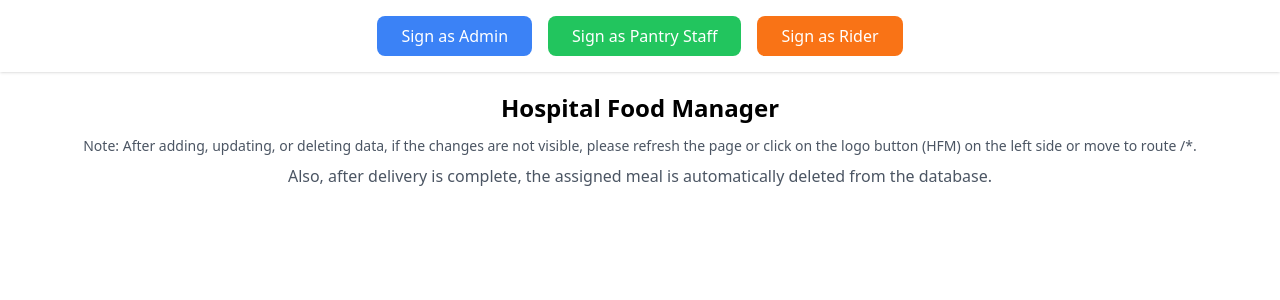
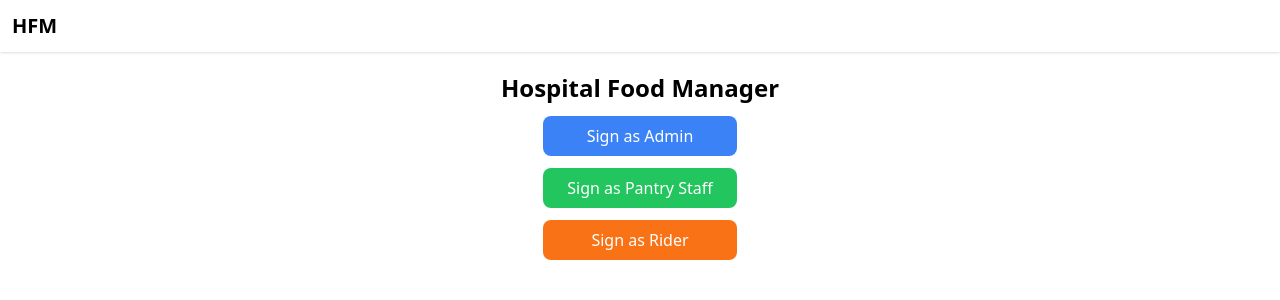
Before and after one commit to JatinDhamija816/hospital-food-management, a React (Vite) app in the folder client/: page / in a window 1280 px wide. Shown: the top 300 px of the page. Built offline with nearby package versions, Linux system fonts and the light colour scheme; no server answers.

Commit message:
landing page UI bug fix

```diff
--- a/client/src/App.jsx
+++ b/client/src/App.jsx
@@ -21,7 +21,6 @@ import EditRider from "./components/rider/EditRider";
 import PantryStaffLogin from "./components/pantry/PantryStaffLogin";
 import PantryStaffDashboard from "./components/pantry/PantryStaffDashboard";
 import PantryNavbar from "./components/pantry/PantryNavbar";
-import Navbar from "./components/Navbar";
 import RiderNavbar from "./components/rider/RiderNavbar";
 import RiderDashboard from "./components/rider/RiderDashboard";
 import RiderLogin from "./components/rider/RiderLogin";
@@ -33,9 +32,6 @@ const App = () => {
 
   return (
     <div className="bg-white text-black">
-      {!isAdminLoggedIn && !isPantryStaffLoggedIn && !isRiderLoggedIn ? (
-        <Navbar />
-      ) : null}
       {isAdminLoggedIn && !isPantryStaffLoggedIn && !isRiderLoggedIn ? (
         <AdminNavbar />
       ) : null}
@@ -76,7 +72,7 @@ const App = () => {
           </>
         ) : null}
 
-        {!isAdminLoggedIn && !isPantryStaffLoggedIn ? (
+        {!isAdminLoggedIn && !isPantryStaffLoggedIn && !isRiderLoggedIn ? (
           <>
             <Route path="/" element={<LandingPage />} />
             <Route path="/admin-login" element={<AdminLogin />} />
--- a/client/src/components/LandingPage.jsx
+++ b/client/src/components/LandingPage.jsx
@@ -1,16 +1,34 @@
+import { Link } from "react-router-dom";
+
 const LandingPage = () => {
   return (
-    <div className="flex flex-col items-center py-5">
-      <h1 className="text-2xl font-bold mb-3">Hospital Food Manager</h1>
-      <p className="text-sm text-gray-600 text-center">
-        Note: After adding, updating, or deleting data, if the changes are not
-        visible, please refresh the page or click on the logo button (HFM) on
-        the left side or move to route /*.
-      </p>
-      <p className="mt-2 text-gray-600">
-        Also, after delivery is complete, the assigned meal is automatically
-        deleted from the database.
-      </p>
+    <div>
+      <nav className="w-full z-50 shadow">
+        <p className="text-xl font-bold text-black p-3">HFM</p>
+      </nav>
+      <div className="flex flex-col items-center">
+        <h1 className="text-center text-2xl font-bold mt-5">
+          Hospital Food Manager
+        </h1>
+
+        <div>
+          <div className="bg-blue-500 hover:bg-blue-700 text-white text-center px-6 py-2 my-3 w-full rounded-lg">
+            <Link to={"/admin-login"}>
+              <button>Sign as Admin</button>
+            </Link>
+          </div>
+          <div className="bg-green-500 hover:bg-green-700 text-white text-center px-6 py-2 my-3 w-full rounded-lg">
+            <Link to={"/pantry-staff-login"}>
+              <button>Sign as Pantry Staff</button>
+            </Link>
+          </div>
+          <div className="bg-orange-500 hover:bg-orange-700 text-white text-center px-6 py-2 my-3 w-full rounded-lg">
+            <Link to={"/rider-login"}>
+              <button>Sign as Rider</button>
+            </Link>
+          </div>
+        </div>
+      </div>
     </div>
   );
 };
--- a/client/src/components/Navbar.jsx
+++ /dev/null
@@ -1,27 +0,0 @@
-import { Link } from "react-router-dom";
-
-const Navbar = () => {
-  return (
-    <nav className="w-full z-50 shadow">
-      <div className="px-6 py-4 flex items-center justify-center space-x-4">
-        <Link to={"/admin-login"}>
-          <button className="bg-blue-500 hover:bg-blue-700 text-white px-6 py-2 rounded-lg">
-            Sign as Admin
-          </button>
-        </Link>
-        <Link to={"/pantry-staff-login"}>
-          <button className="bg-green-500 hover:bg-green-700 text-white px-6 py-2 rounded-lg">
-            Sign as Pantry Staff
-          </button>
-        </Link>
-        <Link to={"/rider-login"}>
-          <button className="bg-orange-500 hover:bg-orange-700 text-white px-6 py-2 rounded-lg">
-            Sign as Rider
-          </button>
-        </Link>
-      </div>
-    </nav>
-  );
-};
-
-export default Navbar;
--- a/client/src/components/admin/AdminLogin.jsx
+++ b/client/src/components/admin/AdminLogin.jsx
@@ -1,6 +1,6 @@
 import { useContext, useState } from "react";
 import { FaEye, FaRegEye } from "react-icons/fa";
-import { useNavigate } from "react-router-dom";
+import { Link, useNavigate } from "react-router-dom";
 import { AdminContext } from "../../contexts/AdminContext";
 import { adminLogin } from "../../utils/adminApi";
 
@@ -33,6 +33,25 @@ const AdminLogin = () => {
   };
 
   return (
+    <div>
+      <nav className="w-full z-50 shadow flex justify-between items-center">
+        <Link to={"/"}>
+          <p className="text-xl font-bold text-black p-3">HFM</p>
+        </Link>
+
+        <div className="flex justify-center items-center">
+          <div className="text-center rounded-lg p-2 mx-1 border">
+            <Link to={"/pantry-staff-login"}>
+              <button>Sign as Pantry Staff</button>
+            </Link>
+          </div>
+          <div className="text-center rounded-lg p-2 mx-1 border">
+            <Link to={"/rider-login"}>
+              <button>Sign as Rider</button>
+            </Link>
+          </div>
+        </div>
+      </nav>
       <div className="w-full flex items-center justify-center mt-5">
         <form
           onSubmit={handleSubmit}
@@ -83,6 +102,7 @@ const AdminLogin = () => {
           </button>
         </form>
       </div>
+    </div>
   );
 };
 
--- a/client/src/components/pantry/PantryStaffLogin.jsx
+++ b/client/src/components/pantry/PantryStaffLogin.jsx
@@ -1,6 +1,6 @@
 import { useContext, useState } from "react";
 import { FaEye, FaRegEye } from "react-icons/fa";
-import { useNavigate } from "react-router-dom";
+import { Link, useNavigate } from "react-router-dom";
 import { pantryStaffLogin } from "../../utils/pantryApi";
 import { PantryStaffContext } from "../../contexts/PantryStaffContext";
 
@@ -33,6 +33,25 @@ const PantryStaffLogin = () => {
   };
 
   return (
+    <div>
+      <nav className="w-full z-50 shadow flex justify-between items-center">
+        <Link to={"/"}>
+          <p className="text-xl font-bold text-black p-3">HFM</p>
+        </Link>
+
+        <div className="flex justify-center items-center">
+          <div className="text-center rounded-lg p-2 mx-1 border">
+            <Link to={"/admin-login"}>
+              <button>Sign as Admin</button>
+            </Link>
+          </div>
+          <div className="text-center rounded-lg p-2 mx-1 border">
+            <Link to={"/rider-login"}>
+              <button>Sign as Rider</button>
+            </Link>
+          </div>
+        </div>
+      </nav>
       <div className="w-full flex items-center justify-center mt-5">
         <form
           onSubmit={handleSubmit}
@@ -85,6 +104,7 @@ const PantryStaffLogin = () => {
           </button>
         </form>
       </div>
+    </div>
   );
 };
 
--- a/client/src/components/rider/RiderLogin.jsx
+++ b/client/src/components/rider/RiderLogin.jsx
@@ -1,6 +1,6 @@
 import { useContext, useState } from "react";
 import { FaEye, FaRegEye } from "react-icons/fa";
-import { useNavigate } from "react-router-dom";
+import { Link, useNavigate } from "react-router-dom";
 import { RidersContext } from "../../contexts/RidersContext";
 import { riderLogin } from "../../utils/riderApi";
 
@@ -33,6 +33,25 @@ const RiderLogin = () => {
   };
 
   return (
+    <div>
+      <nav className="w-full z-50 shadow flex justify-between items-center">
+        <Link to={"/"}>
+          <p className="text-xl font-bold text-black p-3">HFM</p>
+        </Link>
+
+        <div className="flex justify-center items-center">
+          <div className="text-center rounded-lg p-2 mx-1 border">
+            <Link to={"/admin-login"}>
+              <button>Sign as Admin</button>
+            </Link>
+          </div>
+          <div className="text-center rounded-lg p-2 mx-1 border">
+            <Link to={"/pantry-staff-login"}>
+              <button>Sign as Pantry Staff</button>
+            </Link>
+          </div>
+        </div>
+      </nav>
       <div className="w-full flex items-center justify-center mt-5">
         <form
           onSubmit={handleSubmit}
@@ -83,6 +102,7 @@ const RiderLogin = () => {
           </button>
         </form>
       </div>
+    </div>
   );
 };
 
```
Lines whose indentation alone changed are shown as unchanged.
